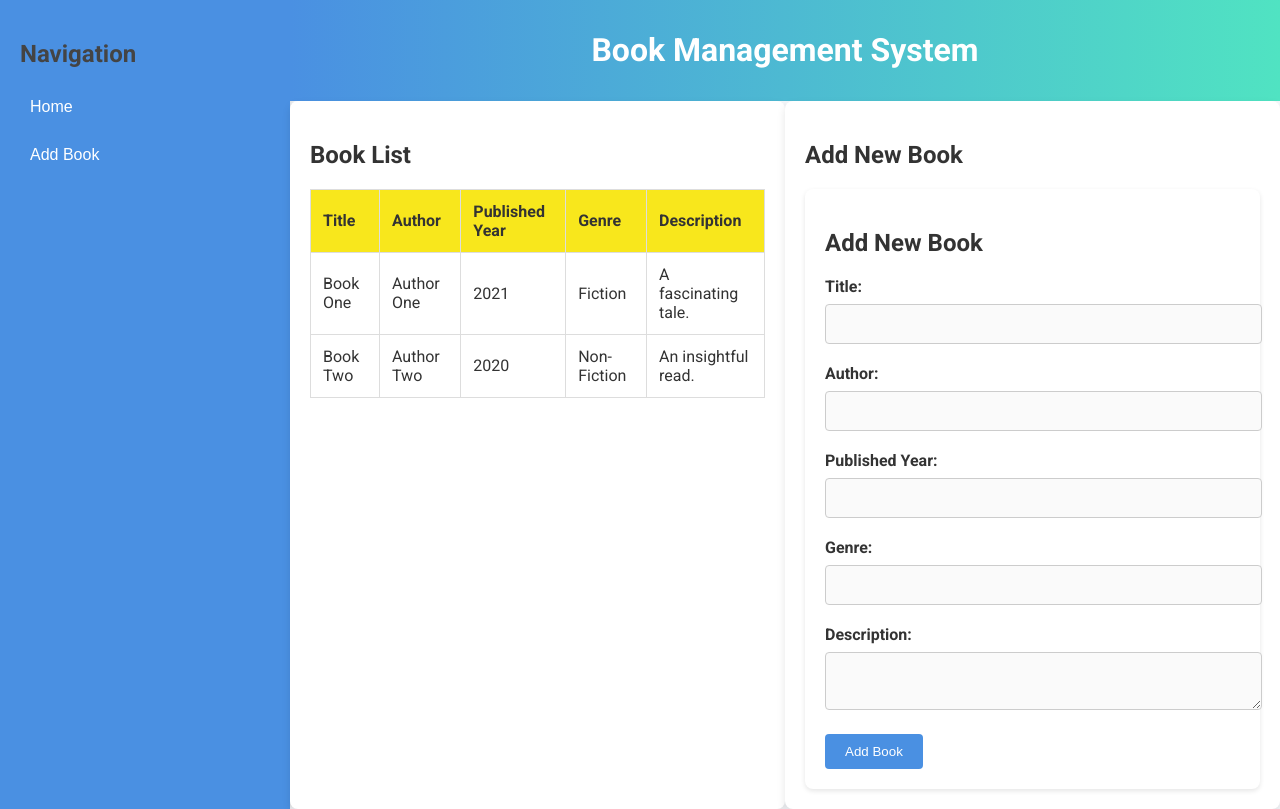
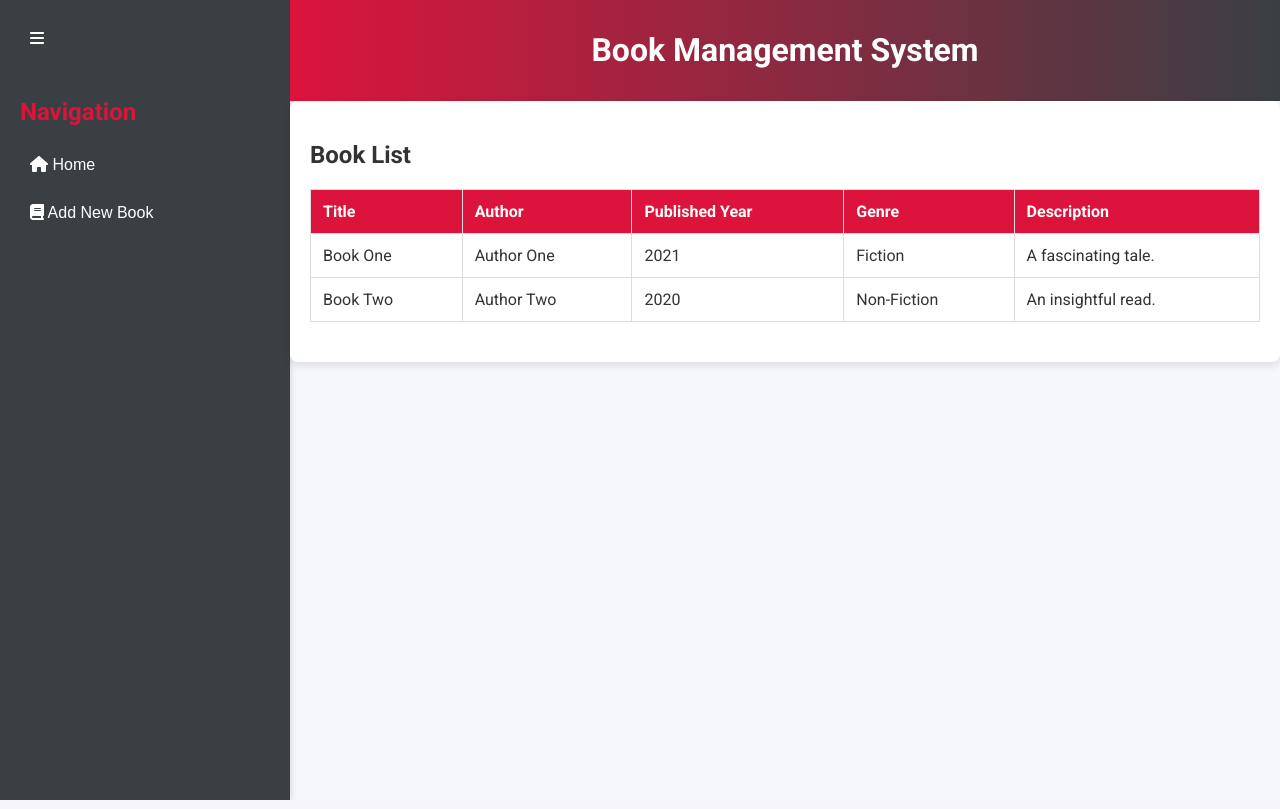
Before and after one commit to itsmemarkmalvar/midterms-exam-malvar-frontend, a React (Create React App) app: page / in a window 1280 px wide. Built offline with nearby package versions, Linux system fonts and the light colour scheme.

Commit message:
Dashboard and BookForm UI Initialization

```diff
--- a/package.json
+++ b/package.json
@@ -3,6 +3,9 @@
   "version": "0.1.0",
   "private": true,
   "dependencies": {
+    "@fortawesome/fontawesome-svg-core": "^6.6.0",
+    "@fortawesome/free-solid-svg-icons": "^6.6.0",
+    "@fortawesome/react-fontawesome": "^0.2.2",
     "@testing-library/jest-dom": "^5.17.0",
     "@testing-library/react": "^13.4.0",
     "@testing-library/user-event": "^13.5.0",
--- a/src/App.js
+++ b/src/App.js
@@ -1,6 +1,7 @@
 import React from 'react';
 import { BrowserRouter as Router, Routes, Route } from 'react-router-dom';
 import Dashboard from './components/Dashboard';
+import BookForm from './components/BookForm';
 import './components/Books.css';
 
 function App() {
@@ -9,6 +10,7 @@ function App() {
       <div className="App">
         <Routes>
           <Route path="/" element={<Dashboard />} />
+          <Route path="/books/add" element={<BookForm />} />
         </Routes>
       </div>
     </Router>
--- a/src/components/Books.css
+++ b/src/components/Books.css
@@ -71,7 +71,7 @@
 
 button {
   padding: 10px 20px;
-  background-color: #4A90E2;
+  background-color: Crimson; /* Button background */
   color: white;
   border: none;
   border-radius: 4px;
@@ -80,7 +80,7 @@ button {
 }
 
 button:hover {
-  background-color: #50E3C2;
+  background-color: red; /* Button hover color */
 }
 
 .book-table {
@@ -96,11 +96,12 @@ button:hover {
 }
 
 .book-table th {
-  background-color: #F8E71C;
-  color: #333;
+  background-color: Crimson; /* Table header background */
+  color: white; /* Table header text color */
   font-weight: bold;
 }
 
 .book-table tr:hover {
-  background-color: #F5F7FA;
+  background-color: #3A3F44; /* Row hover background */
+  color: white; /* Text color on hover */
 }
--- a/src/components/Dashboard.css
+++ b/src/components/Dashboard.css
@@ -6,10 +6,15 @@
 
 .sidebar {
   width: 250px;
-  background-color: #4A90E2;
+  background-color: #3A3F44; /* Sidebar background */
   color: white;
   padding: 20px;
   box-shadow: 2px 0 5px rgba(0, 0, 0, 0.1);
+  transition: width 0.3s;
+}
+
+.sidebar.closed {
+  width: 60px;
 }
 
 .sidebar h2 {
@@ -35,10 +40,11 @@
   text-align: left;
   padding: 10px;
   transition: background-color 0.3s;
+  box-sizing: border-box; /* Ensure padding is included in the button's width */
 }
 
 .sidebar button:hover {
-  background-color: #50E3C2;
+  background-color: Crimson; /* Button hover color */
 }
 
 .main-content {
@@ -48,15 +54,15 @@
 }
 
 .navbar {
-  background: linear-gradient(90deg, #4A90E2, #50E3C2);
+  background: linear-gradient(90deg, Crimson, #3A3F44); /* Updated navbar background */
   padding: 10px 20px;
   color: white;
   text-align: center;
 }
 
 .dashboard-content {
-  display: grid;
-  grid-template-columns: 1fr 1fr;
+  display: flex;
+  flex-direction: column;
 }
 
 .dashboard-section {
@@ -86,3 +92,57 @@
     margin-top: 10px;
   }
 }
+
+button {
+  padding: 12px 24px;
+  background-color: #4A90E2;
+  color: white;
+  border: none;
+  border-radius: 4px;
+  cursor: pointer;
+  transition: background-color 0.3s, transform 0.2s;
+  font-size: 16px;
+}
+
+button:hover {
+  background-color: #50E3C2;
+  transform: translateY(-2px);
+}
+
+button:active {
+  background-color: #3A7BD5;
+  transform: translateY(0);
+}
+
+.modal-overlay {
+  position: fixed;
+  top: 0;
+  left: 0;
+  width: 100%;
+  height: 100%;
+  background-color: rgba(0, 0, 0, 0.5);
+  display: flex;
+  justify-content: center;
+  align-items: center;
+}
+
+.modal-content {
+  background-color: white;
+  padding: 20px;
+  border-radius: 8px;
+  box-shadow: 0 4px 8px rgba(0, 0, 0, 0.1);
+  text-align: center;
+}
+
+.toggle-button {
+  background: none;
+  border: none;
+  color: white;
+  cursor: pointer;
+  font-size: 1.5em;
+  margin-bottom: 20px;
+}
+
+.hidden {
+  display: none;
+}
--- a/src/components/Dashboard.js
+++ b/src/components/Dashboard.js
@@ -1,4 +1,6 @@
 import React, { useState, useEffect } from 'react';
+import { FontAwesomeIcon } from '@fortawesome/react-fontawesome';
+import { faHome, faBook, faBars } from '@fortawesome/free-solid-svg-icons';
 import BookList from './BookList';
 import BookForm from './BookForm';
 import ResponsiveModal from './ResponsiveModal';
@@ -6,6 +8,9 @@ import './Dashboard.css';
 
 const Dashboard = () => {
   const [isModalVisible, setModalVisible] = useState(false);
+  const [isSidebarOpen, setSidebarOpen] = useState(true);
+  const [showBookForm, setShowBookForm] = useState(false);
+  const [showHome, setShowHome] = useState(true); // State to show/hide BookList
 
   useEffect(() => {
     const handleResize = () => {
@@ -24,11 +29,22 @@ const Dashboard = () => {
 
   return (
     <div className="dashboard">
-      <aside className="sidebar">
-        <h2>Navigation</h2>
+      <aside className={`sidebar ${isSidebarOpen ? 'open' : 'closed'}`}>
+        <button className="toggle-button" onClick={() => setSidebarOpen(!isSidebarOpen)}>
+          <FontAwesomeIcon icon={faBars} />
+        </button>
+        <h2 className={isSidebarOpen ? '' : 'hidden'}>Navigation</h2>
         <ul>
-          <li><button>Home</button></li>
-          <li><button>Add Book</button></li>
+          <li>
+            <button onClick={() => { setShowHome(true); setShowBookForm(false); }}>
+              <FontAwesomeIcon icon={faHome} /> {isSidebarOpen && 'Home'}
+            </button>
+          </li>
+          <li>
+            <button onClick={() => { setShowBookForm(true); setShowHome(false); }}>
+              <FontAwesomeIcon icon={faBook} /> {isSidebarOpen && 'Add New Book'}
+            </button>
+          </li>
         </ul>
       </aside>
       <main className="main-content">
@@ -37,12 +53,14 @@ const Dashboard = () => {
         </header>
         <div className="dashboard-content">
           <div className="dashboard-section">
-            <h2>Book List</h2>
-            <BookList />
-          </div>
-          <div className="dashboard-section">
-            <h2>Add New Book</h2>
-            <BookForm />
+            {showBookForm ? (
+              <BookForm />
+            ) : (
+              <>
+                <h2>Book List</h2>
+                <BookList />
+              </>
+            )}
           </div>
         </div>
       </main>
--- a/src/components/ResponsiveModal.js
+++ b/src/components/ResponsiveModal.js
@@ -1,4 +1,6 @@
 import React from 'react';
+import { FontAwesomeIcon } from '@fortawesome/react-fontawesome';
+import { faTimes } from '@fortawesome/free-solid-svg-icons';
 
 const ResponsiveModal = ({ isVisible, onClose }) => {
   if (!isVisible) return null;
@@ -8,7 +10,9 @@ const ResponsiveModal = ({ isVisible, onClose }) => {
       <div className="modal-content">
         <h2>Notice</h2>
         <p>The window is too small. Please use the program in a larger window for the best experience.</p>
-        <button onClick={onClose}>Close</button>
+        <button onClick={onClose}>
+          <FontAwesomeIcon icon={faTimes} /> Close
+        </button>
       </div>
     </div>
   );
--- a/src/index.css
+++ b/src/index.css
@@ -6,7 +6,7 @@ body {
 }
 
 h2 {
-  color: #444;
+  color: Crimson; /* Heading color */
 }
 
 button {
```
Also changed, not shown: 1 other file (tests, documents, lock files or other folders).
